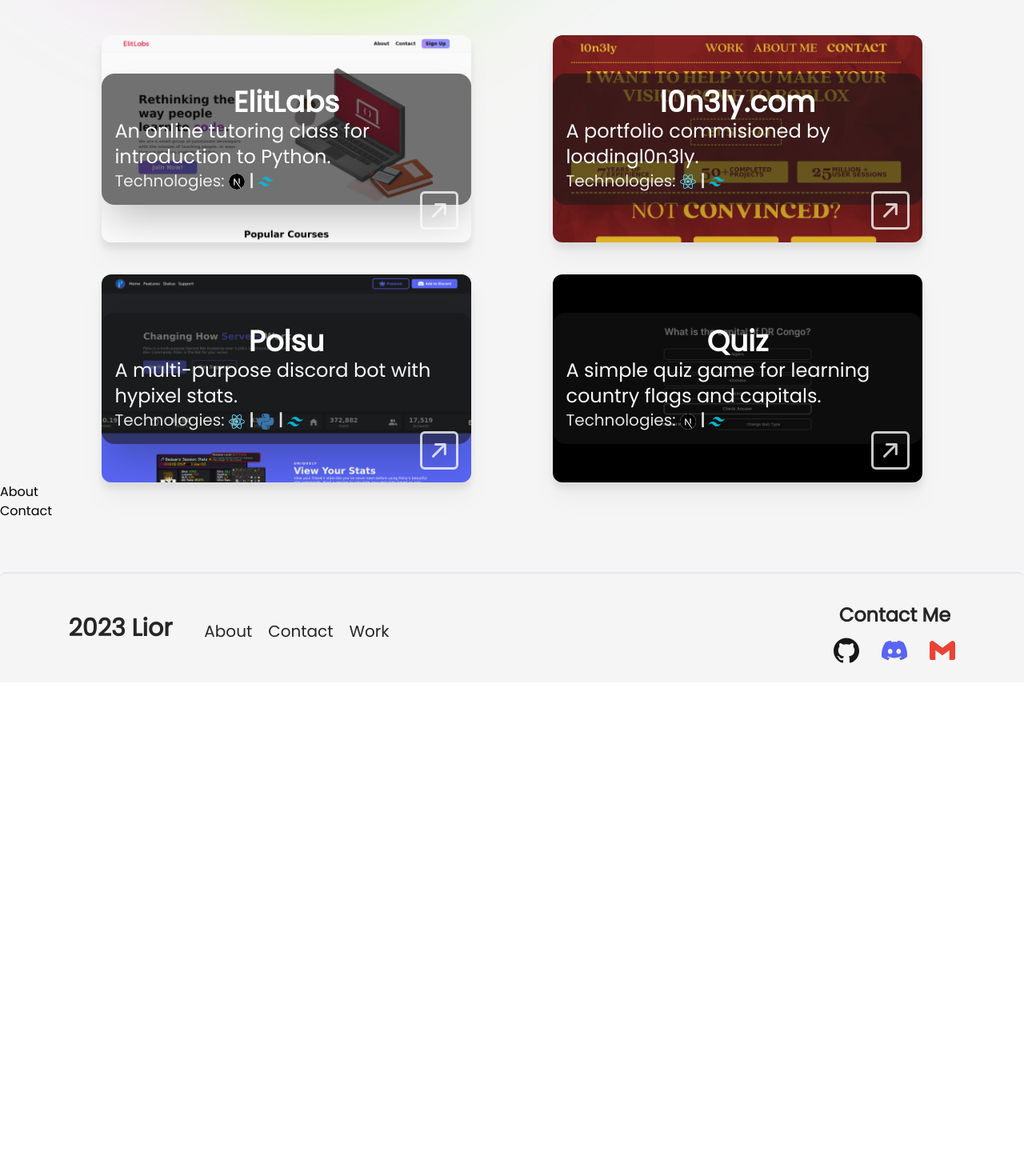
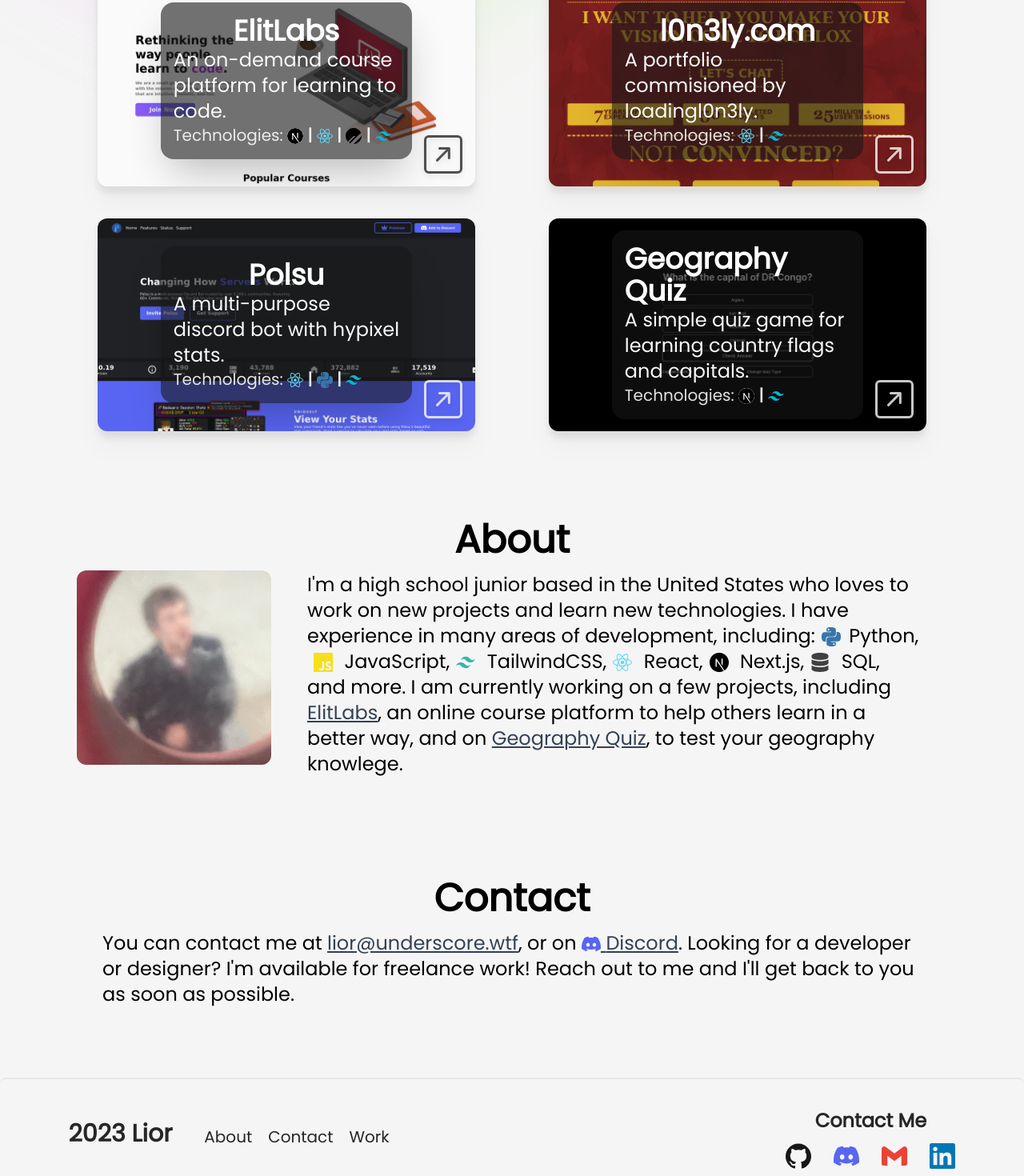
Before and after one commit to underscorelior/portfolio, a React (Vite) app: page / in a window 1280 px wide. Shown: the part 645-2115 px from the top of the page at 80% size. Before the commit the page ends 1498 px from the top, so only its background shows below. Built offline with nearby package versions, Linux system fonts and the light colour scheme.

Commit message:
Some final changes

```diff
--- a/package.json
+++ b/package.json
@@ -25,8 +25,8 @@
     "express": "^4.18.2",
     "framer-motion": "^10.11.2",
     "postcss": "^8.4.21",
-    "prettier": "^3.0.1",
-    "prettier-plugin-tailwindcss": "^0.4.1",
+    "prettier": "^3.0.3",
+    "prettier-plugin-tailwindcss": "^0.5.6",
     "react-hot-toast": "^2.4.0",
     "react-icons": "^4.8.0",
     "react-router-dom": "^6.9.0",
--- a/src/assets/header.json
+++ b/src/assets/header.json
@@ -1,4 +1,4 @@
 {
-	"subtitle": "I am a very experienced 100x developer.",
-	"description": "Please hire me."
+	"subtitle": "Hey! I'm Lior 👋",
+	"description": "I'm a self-taught full-stack and UI/UX developer."
 }
--- a/src/components/About.jsx
+++ b/src/components/About.jsx
@@ -1,8 +1,76 @@
 import React, { Component } from 'react';
+import {
+	SiJavascript,
+	SiPython,
+	SiReact,
+	SiNextdotjs,
+	SiTailwindcss,
+} from 'react-icons/si';
+import { FaDatabase } from 'react-icons/fa';
+import me from '../assets/me.png';
 
 class About extends Component {
 	render() {
-		return <div>About</div>;
+		return (
+			<div
+				id="about"
+				className="mx-auto flex w-[80%] flex-col items-center justify-center pt-28 ">
+				<h1 className="text-5xl font-black">About</h1>
+
+				<div className="grid grid-cols-[25%,75%]">
+					<img
+						src={me}
+						alt="Picture of me"
+						className="my-auto -ml-[12.5%] aspect-square h-auto w-[95%] rounded-xl"
+					/>
+					<p className="tracking pt-4 text-2xl font-medium">
+						I'm a high school junior based in the United States who loves to
+						work on new projects and learn new technologies. I have experience
+						in many areas of development, including:
+						<span className="inline-block">
+							<SiPython className="ml-2 mr-1 inline-block text-2xl text-[#3776AB]" />{' '}
+							Python,{' '}
+						</span>
+						<span className="inline-block">
+							<SiJavascript className="mx-2 inline-block text-2xl text-[#F7DF1E]" />{' '}
+							JavaScript,{' '}
+						</span>
+						<span className="inline-block">
+							<SiTailwindcss className="mx-2 inline-block text-2xl text-[#38B2AC]" />{' '}
+							TailwindCSS,{' '}
+						</span>
+						<span className="inline-block">
+							<SiReact className="mx-2 inline-block text-2xl text-[#61DAFB]" />{' '}
+							React,{' '}
+						</span>
+						<span className="inline-block">
+							<SiNextdotjs className="mx-2 inline-block text-2xl text-[#000000]" />{' '}
+							Next.js,{' '}
+						</span>
+						<span className="inline-block">
+							<FaDatabase className="mx-2 inline-block text-2xl text-neutral-700" />{' '}
+							SQL
+						</span>
+						, and more. I am currently working on a few projects, including{' '}
+						<a
+							href="https://elitlabs.com"
+							target="_blank"
+							className="text-slate-700 underline">
+							ElitLabs
+						</a>
+						, an online course platform to help others learn in a better way,
+						and on{' '}
+						<a
+							href="https://quiz.underscore.wtf"
+							target="_blank"
+							className="text-slate-700 underline">
+							Geography Quiz
+						</a>
+						, to test your geography knowlege.
+					</p>
+				</div>
+			</div>
+		);
 	}
 }
 
--- a/src/components/Contact.jsx
+++ b/src/components/Contact.jsx
@@ -1,8 +1,32 @@
 import React, { Component } from 'react';
+import { SiDiscord } from 'react-icons/si';
 
 class Contact extends Component {
 	render() {
-		return <div>Contact</div>;
+		return (
+			<div id="contact" className="mx-auto flex w-[80%] flex-col pt-32 pb-6">
+				<h1 className="text-center text-5xl font-black">Contact</h1>
+				<p className="tracking pt-4 text-2xl font-medium">
+					You can contact me at{' '}
+					<a
+						href="mailto:lior@underscore.wtf"
+						target="_blank"
+						className="text-slate-700 underline">
+						lior@underscore.wtf
+					</a>
+					, or on{' '}
+					<a
+						href="https://discordapp.com/users/454356237614841870"
+						target="_blank"
+						className="text-slate-700 underline">
+						<SiDiscord className="inline-block text-2xl text-[#5865F2]" />{' '}
+						Discord
+					</a>
+					. Looking for a developer or designer? I'm available for freelance work! Reach
+					out to me and I'll get back to you as soon as possible.
+				</p>
+			</div>
+		);
 	}
 }
 
--- a/src/components/Footer.jsx
+++ b/src/components/Footer.jsx
@@ -1,5 +1,5 @@
 import React, { Component } from 'react';
-import { SiGithub, SiDiscord, SiGmail } from 'react-icons/si';
+import { SiGithub, SiDiscord, SiGmail, SiLinkedin } from 'react-icons/si';
 import { HashLink } from 'react-router-hash-link';
 class Footer extends Component {
 	state = {};
@@ -8,9 +8,12 @@
 			<section className="mt-16 flex h-auto w-full items-center justify-center rounded-t-lg border-t-2 border-gray-200 p-8 lg:p-6">
 				<footer className="mx-auto flex w-full flex-col gap-x-10 md:max-w-[90%] md:flex-row md:justify-between">
 					<div className="flex flex-col gap-x-10 md:flex-row md:items-center md:justify-center">
-						<a className="text-4xl font-bold text-neutral-800 md:text-3xl">
+						<HashLink
+							className="text-4xl font-bold text-neutral-800 md:text-3xl"
+							to="/#"
+							smooth>
 							2023 Lior
-						</a>
+						</HashLink>
 						<div className="mb-4 mt-6 flex flex-col gap-x-10 gap-y-4 text-xl font-medium text-neutral-800">
 							<h1 className="text-3xl font-semibold md:hidden">Pages</h1>
 							<div className="flex flex-col gap-x-5 md:grid md:grid-cols-2 md:grid-rows-2 lg:flex lg:flex-row">
@@ -49,6 +52,12 @@
 								rel="noopener noreferrer">
 								<SiGmail color="#EA4335" size={32} />
 							</a>
+							<a
+								href="https://www.linkedin.com/in/liorpendler/"
+								target="_blank"
+								rel="noopener noreferrer">
+								<SiLinkedin color="#0077B5" size={32} />
+							</a>
 						</div>
 					</div>
 				</footer>
--- a/src/components/Header.jsx
+++ b/src/components/Header.jsx
@@ -12,11 +12,11 @@
 					<div className="animation-delay-4000 absolute left-10 top-16 h-40 w-40 animate-blob rounded-full bg-lime-300 blur-xl filter sm:h-60 sm:w-60 lg:left-20 lg:top-32 lg:h-80 lg:w-80 lg:blur-3xl"></div>
 				</div>
 				<section className="relative flex h-full w-full max-w-[85%] flex-col justify-center rounded-lg sm:max-w-[70%] lg:w-[81%] lg:max-w-[75%]">
-					<h1 className="text-center text-[2.5rem] font-semibold leading-[3.25rem] text-neutral-900 sm:text-5xl md:text-left md:text-6xl md:leading-[3.5rem] lg:w-[81%] lg:text-7xl lg:font-medium 3xl:w-[50%]">
+					<h1 className="text-center text-[2.5rem] font-semibold leading-[3.25rem] text-neutral-900 sm:text-5xl md:text-left md:text-6xl md:leading-[3.5rem] lg:w-[81%] lg:text-6xl lg:font-medium 3xl:w-[50%]">
 						{header.subtitle}
 					</h1>
 					<div className="mt-4 flex w-full items-center">
-						<span className="w-full text-center text-3xl font-normal text-neutral-700 md:text-left lg:text-5xl">
+						<span className="w-full text-center text-3xl font-normal text-neutral-700 md:text-left lg:w-[65%] lg:text-4xl">
 							{header.description}
 						</span>
 					</div>
--- a/src/components/MobileNav.jsx
+++ b/src/components/MobileNav.jsx
@@ -70,8 +70,12 @@
 				variants={menuVariants}
 				animate={isOpen ? 'opened' : 'closed'}>
 				<motion.ul className="fixed top-[30vh] flex list-none flex-col items-center justify-center gap-y-6 text-2xl font-semibold text-neutral-900">
-					<MotionLink variants={linkVariants}>About</MotionLink>
-					<MotionLink variants={linkVariants}>Contact</MotionLink>
+					<MotionHash variants={linkVariants} smooth to="/#about">
+						About
+					</MotionHash>
+					<MotionLink variants={linkVariants} smooth to="/#contact">
+						Contact
+					</MotionLink>
 					<MotionHash
 						className="rounded-lg bg-neutral-800 p-4 text-white"
 						variants={linkVariants}
--- a/src/components/Navbar.jsx
+++ b/src/components/Navbar.jsx
@@ -1,4 +1,5 @@
 import React, { Component } from 'react';
+import { Link } from 'react-router-dom';
 import { HashLink } from 'react-router-hash-link';
 
 class Navbar extends Component {
@@ -6,12 +7,19 @@
 		return (
 			<nav className="sticky top-0 z-10 hidden w-full justify-between border-b-[1.5px] border-neutral-300/50 bg-neutral-100 bg-opacity-10 py-3 backdrop-blur-lg backdrop-filter md:flex">
 				<div className="mx-auto flex h-16 min-w-[90%] items-center justify-between px-4">
-					<span className="text-4xl font-semibold text-neutral-900/90">
+					<HashLink
+						to="/#"
+						className="text-4xl font-semibold text-neutral-900/90"
+						smooth>
 						Lior
-					</span>
+					</HashLink>
 					<div className="flex items-center justify-center space-x-8 text-xl text-neutral-900">
-						<a href="#">About</a>
-						<a href="#">Contact</a>
+						<HashLink to="/#about" smooth>
+							About
+						</HashLink>
+						<HashLink to="/#contact" smooth>
+							Contact
+						</HashLink>
 						<HashLink
 							to="/#work"
 							smooth
--- a/src/components/Projects.jsx
+++ b/src/components/Projects.jsx
@@ -1,6 +1,12 @@
 import React, { Component } from 'react';
 import { BsArrowUpRightSquare } from 'react-icons/bs';
-import { SiNextdotjs, SiPython, SiReact, SiTailwindcss } from 'react-icons/si';
+import {
+	SiNextdotjs,
+	SiPlanetscale,
+	SiPython,
+	SiReact,
+	SiTailwindcss,
+} from 'react-icons/si';
 import elitlabs from '../assets/elitlabs.png';
 import l0n3ly from '../assets/l0n3ly.png';
 import polsu from '../assets/polsu.png';
@@ -8,27 +14,27 @@
 
 class ProjectCards extends Component {
 	render() {
-		const { title, desc, tech, role, url, obj, centered } = this.props;
+		const { title, desc, tech, role, url, obj, centered, white } = this.props;
 
 		return (
 			<div
 				className={
-					'mx-auto w-full overflow-hidden rounded-xl drop-shadow-xl md:w-[88%] 2xl:w-full' +
+					'mx-auto flex h-auto w-[90%] items-center justify-center overflow-hidden rounded-xl drop-shadow-xl md:w-2/3 lg:w-[90%] 2xl:w-full' +
 					(centered ? ' md:col-span-2 md:max-w-[calc(50%-1.25rem)]' : '')
 				}>
 				<a
 					href={url}
 					target="_blank"
 					rel="noreferrer"
-					className="card-zoom relative flex aspect-video items-center justify-center rounded-b-xl rounded-t-xl drop-shadow-2xl lg:h-auto lg:w-full">
+					className="card-zoom relative flex aspect-video w-full items-center justify-center rounded-b-xl rounded-t-xl drop-shadow-2xl lg:h-auto lg:w-full">
 					<img
 						src={obj}
 						alt={title}
 						className="card-zoom-img absolute -z-10 h-full w-full transform drop-shadow-sm transition-all duration-[350ms] ease-in-out"
 						style={{ pointerEvents: 'none' }}
 					/>
-					<div className="absolute bg-black opacity-25" />
-					<div className="card-zoom-text absolute flex flex-col items-center justify-center rounded-xl bg-neutral-900/60 p-4 shadow-2xl transition-all duration-[350ms] md:rounded-2xl">
+					<div className="absolute bg-black opacity-25 md:w-2/3" />
+					<div className="card-zoom-text absolute flex w-[90%] flex-col items-center justify-center rounded-xl bg-neutral-900/60 p-4 shadow-2xl transition-all duration-[350ms] md:w-2/3 md:rounded-2xl">
 						<h1 className="text-xl font-bold text-white md:text-4xl">
 							{title}
 						</h1>
@@ -43,7 +49,11 @@
 							<p>{role}</p>
 						</div>
 					</div>
-					<BsArrowUpRightSquare className="card-zoom-icon absolute bottom-0 right-0 m-2 scale-100 transform text-4xl text-neutral-50 opacity-80 transition-all duration-500 ease-in-out md:m-4 md:text-5xl" />
+					<BsArrowUpRightSquare
+						className={`card-zoom-icon absolute bottom-0 right-0 m-2 scale-100 transform text-4xl  opacity-80 drop-shadow-lg transition-all duration-500 ease-in-out md:m-4 md:text-5xl ${
+							!white ? 'text-neutral-50' : 'text-neutral-800'
+						}`}
+					/>
 				</a>
 			</div>
 		);
@@ -54,20 +64,25 @@
 	render() {
 		return (
 			<section
-				className="mx-auto flex w-full max-w-[85%] flex-col items-center justify-center gap-y-10 pt-[4.75rem] xl:grid xl:grid-cols-2 xl:gap-x-10 xl:pt-[5.75rem]"
+				className="mx-auto flex h-full w-[85%] flex-col items-center justify-center gap-y-10 pt-[4.75rem] lg:grid lg:grid-cols-2 lg:gap-x-10 lg:pt-[8.75rem]"
 				id="work">
 				<ProjectCards
 					title="ElitLabs"
-					desc="An online tutoring class for introduction to Python."
+					desc="An on-demand course platform for learning to code."
 					tech={
 						<>
-							<SiNextdotjs className="inline-block rounded-[200%] bg-white text-[#000000] text-clip" />
+							<SiNextdotjs className="inline-block text-clip rounded-[200%] bg-white text-[#000000]" />
+							<span className="font-bold">{' | '}</span>
+							<SiReact className="inline-block text-[#61DAFB]" />
+							<span className="font-bold">{' | '}</span>
+							<SiPlanetscale className="inline-block text-[#000000]" />
 							<span className="font-bold">{' | '}</span>
 							<SiTailwindcss className="inline-block text-[#06B6D4]" />
 						</>
 					}
 					url="https://elitlabs.com"
 					obj={elitlabs}
+					white
 				/>
 				<ProjectCards
 					title="l0n3ly.com"
@@ -79,7 +94,7 @@
 							<SiTailwindcss className="inline-block text-[#06B6D4]" />
 						</>
 					}
-					url="https://l0n3ly.com"
+					url="https://l0n3ly-portfolio.vercel.app/"
 					obj={l0n3ly}
 				/>
 				<ProjectCards
@@ -98,7 +113,7 @@
 					obj={polsu}
 				/>
 				<ProjectCards
-					title="Quiz"
+					title="Geography Quiz"
 					desc="A simple quiz game for learning country flags and capitals."
 					tech={
 						<>
```
Also changed, not shown: prettier.config.cjs (added, +13 -0 lines), prettier.config.js (deleted, +0 -11 lines), src/assets/me.png (added), 1 other file (tests, documents, lock files or other folders).
